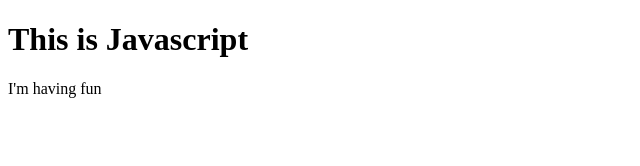
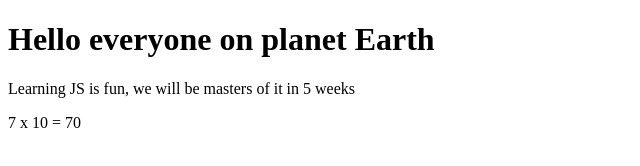
Before and after one commit to thibotouchcodes/Javascript-Week-4, a plain HTML site: page index.html in a window 1280 px wide. Shown: the whole page, without its empty margins (0-640 px from the left). Drawn offline with Linux system fonts and the light colour scheme.

Commit message:
experimented with variables in JS

```diff
--- a/index.html
+++ b/index.html
@@ -6,10 +6,23 @@
         <body>
             <h1 id="heading1"></h1>
             <p id="paragraph1"></p>
+            <p id="paragraph2"></p>
 
             <script>
-                document.getElementById("heading1").innerHTML = ("This is Javascript");
-                document.getElementById("paragraph1").innerHTML = ("I'm having fun");
+                var text1;
+                var text2;
+                var text3;
+
+                var numbA = 7;
+                var numbB = 10;
+
+                text1 = "Hello everyone on planet Earth"
+                text2 = "Learning JS is fun"
+                text3 = ", we will be masters of it in 5 weeks"
+
+                document.getElementById("heading1").innerHTML = (text1);
+                document.getElementById("paragraph1").innerHTML = (text2 + text3);
+                document.getElementById("paragraph2").innerHTML = (numbA + " x " + numbB + " = " + numbA * numbB)
             </script>
         </body>
 </html>
```
